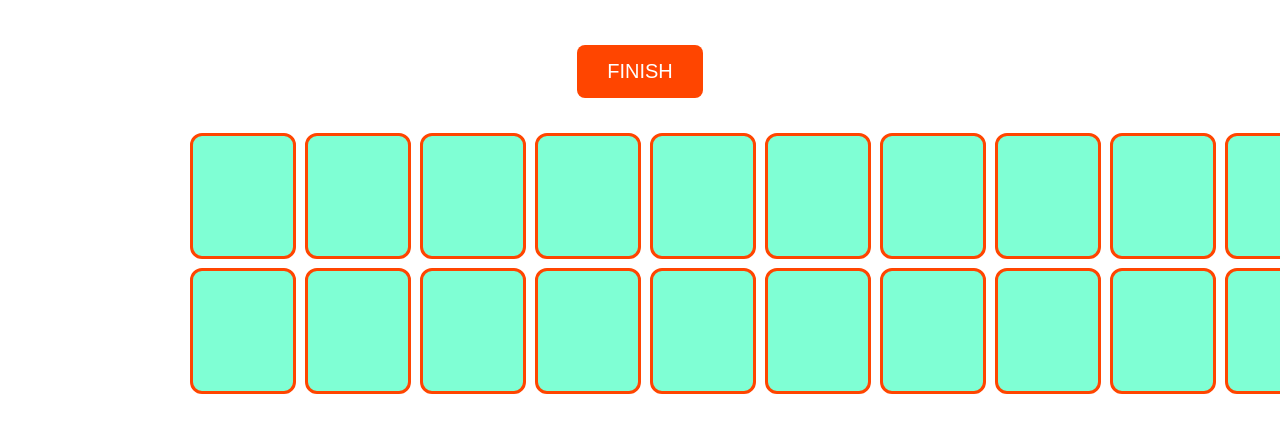
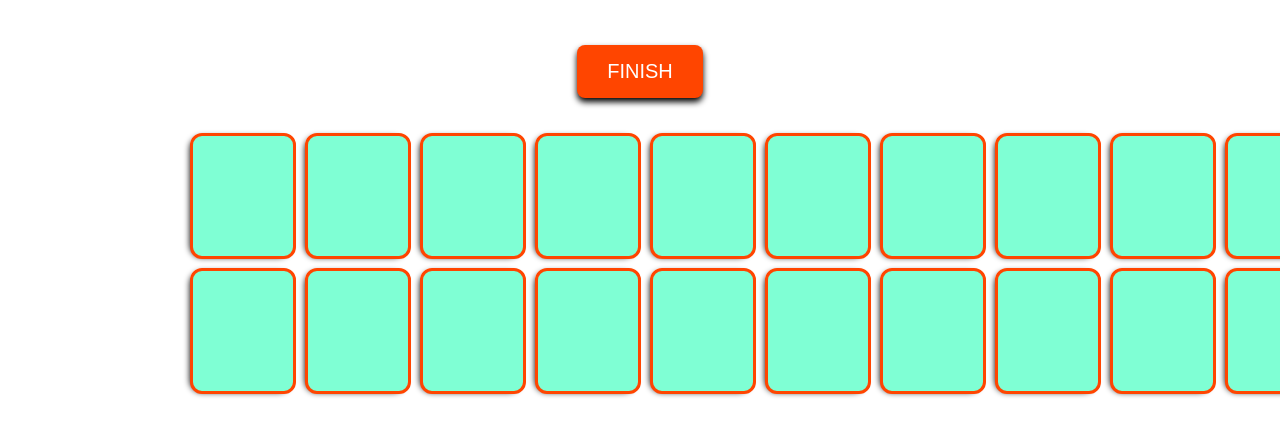
Before and after one commit to vanyabombom/JS, a plain HTML site: page index.html in a window 1280 px wide. Both pictures are taken after a click on the button "START". Shown: the top 436 px of the page. Drawn offline with nearby package versions, Linux system fonts and the light colour scheme.

Commit message:
style.css

```diff
--- a/style.css
+++ b/style.css
@@ -26,7 +26,7 @@
     transform-style: preserve-3d;
     transition: transform 0.4s ease;
     border-radius: 12px;
-    box-shadow: 0 4px 6px black(0, 0, 0, 0.1);
+    box-shadow: 0 4px 6px black;
 }
 
 .card.flipped {
@@ -72,7 +72,7 @@ button {
     border: none;
     border-radius: 8px;
     margin: 15px;
-    box-shadow: 0 4px 6px black(0, 0, 0, 0.1);
+    box-shadow: 0 4px 6px black;
     transition: background-color 0.3s ease, transform 0.2s ease;
 }
 
```
